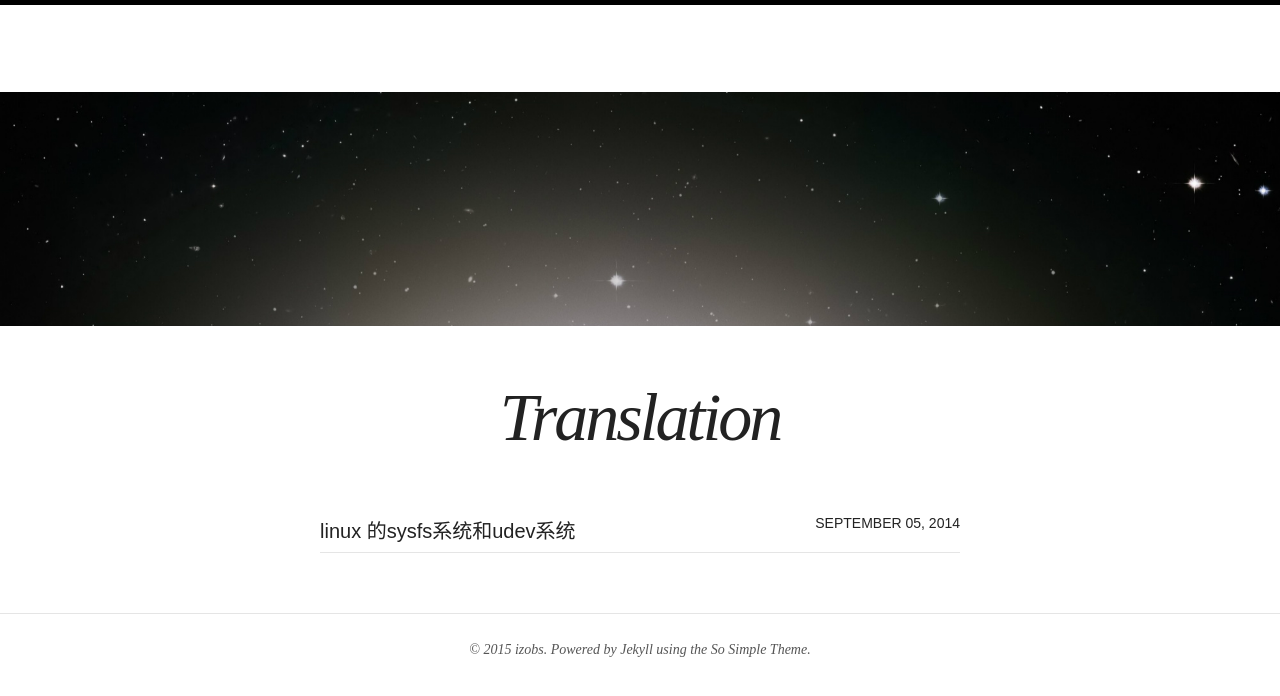
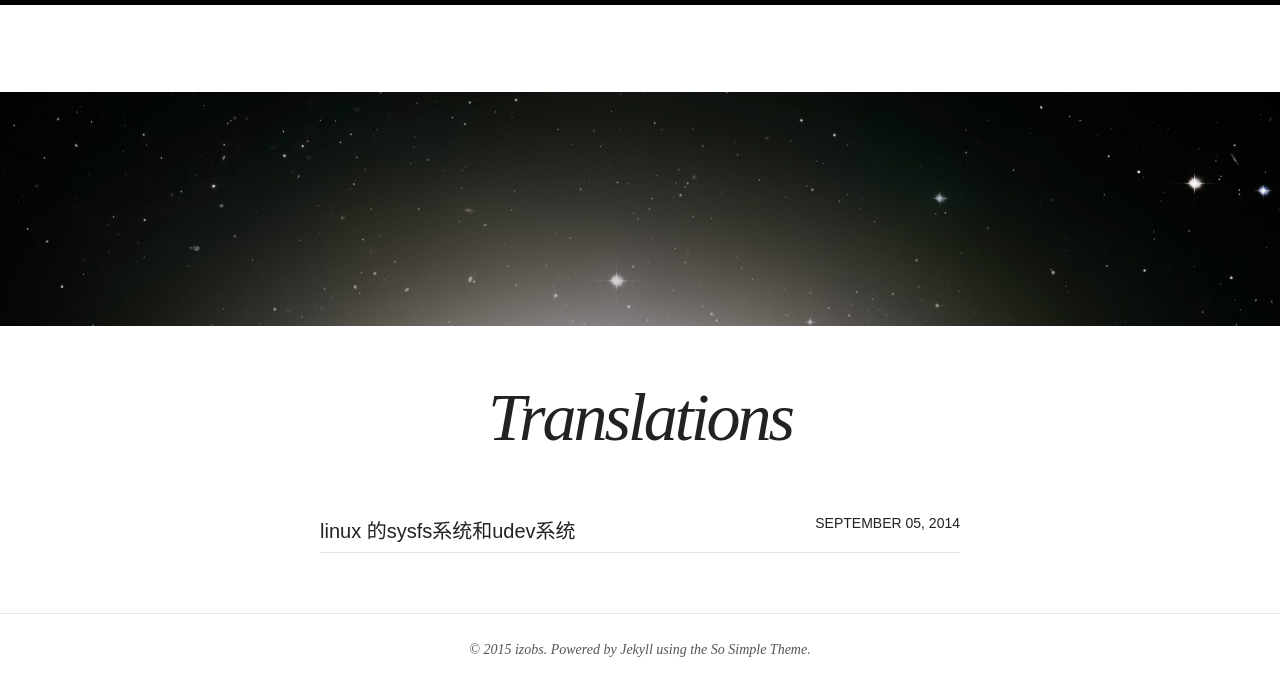
Before and after one commit to iZobs/izobs.github.com, a Jekyll site: the page built from trans.html, in a window 1280 px wide. Shown: the top 696 px of the page. Built offline with Jekyll 4.4.1, drawn with Linux system fonts in a browser that asks for light colours; nearby versions of some CDN libraries.

Commit message:
add translation

```diff
--- a/_config.yml
+++ b/_config.yml
@@ -46,6 +46,8 @@ links:
     url: /articles/
   - title: C/C++
     url: /cpp/
+  - title: Translations
+    url: /translate
   - title: other
     url: /other/
   - title: weibo
--- a/trans.html
+++ b/trans.html
@@ -1,7 +1,7 @@
 ---
 layout: page
 permalink: /translate/
-title: Translation
+title: Translations
 image:
   feature: about.jpg
 ---
```
